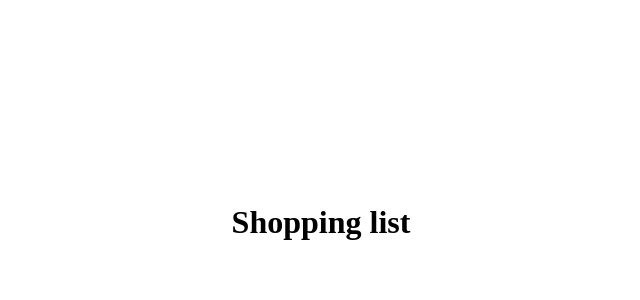
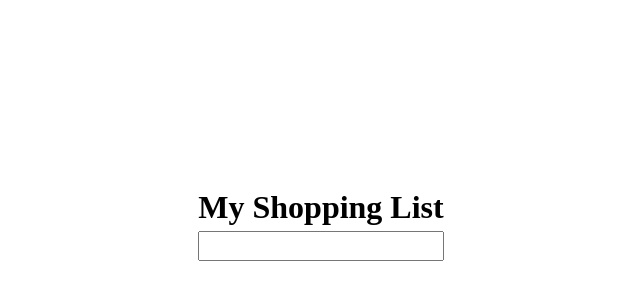
Before and after one commit to JJWallis/practical-questions, a React (Create React App) app: page / in a window 1280 px wide. Shown: the part 178-478 px from the top of the page, without its empty margins (319-959 px from the left). Built offline with nearby package versions, Linux system fonts and the light colour scheme; the HTML template or start-up script is replaced by a standard one.

Commit message:
search input setup

```diff
--- a/src/App.tsx
+++ b/src/App.tsx
@@ -4,7 +4,11 @@ import './index.css'
 const App: FC = () => {
    return (
       <main>
-         <h1>Shopping list</h1>
+         <h1>My Shopping List</h1>
+         <label htmlFor="search-input" className="label">
+            Food search
+         </label>
+         <input id="search-input" className="input" />
       </main>
    )
 }
--- a/src/index.css
+++ b/src/index.css
@@ -99,10 +99,18 @@ select {
    }
 }
 
-/* actual  */
+/* actual */
 
 main {
    min-height: 100vh;
    display: grid;
-   place-items: center;
+   place-content: center;
 }
+
+.label {
+   position: absolute;
+   top: 9000px;
+   left: 9000px;
+   font-size: 0;
+   opacity: 0;
+}
```
